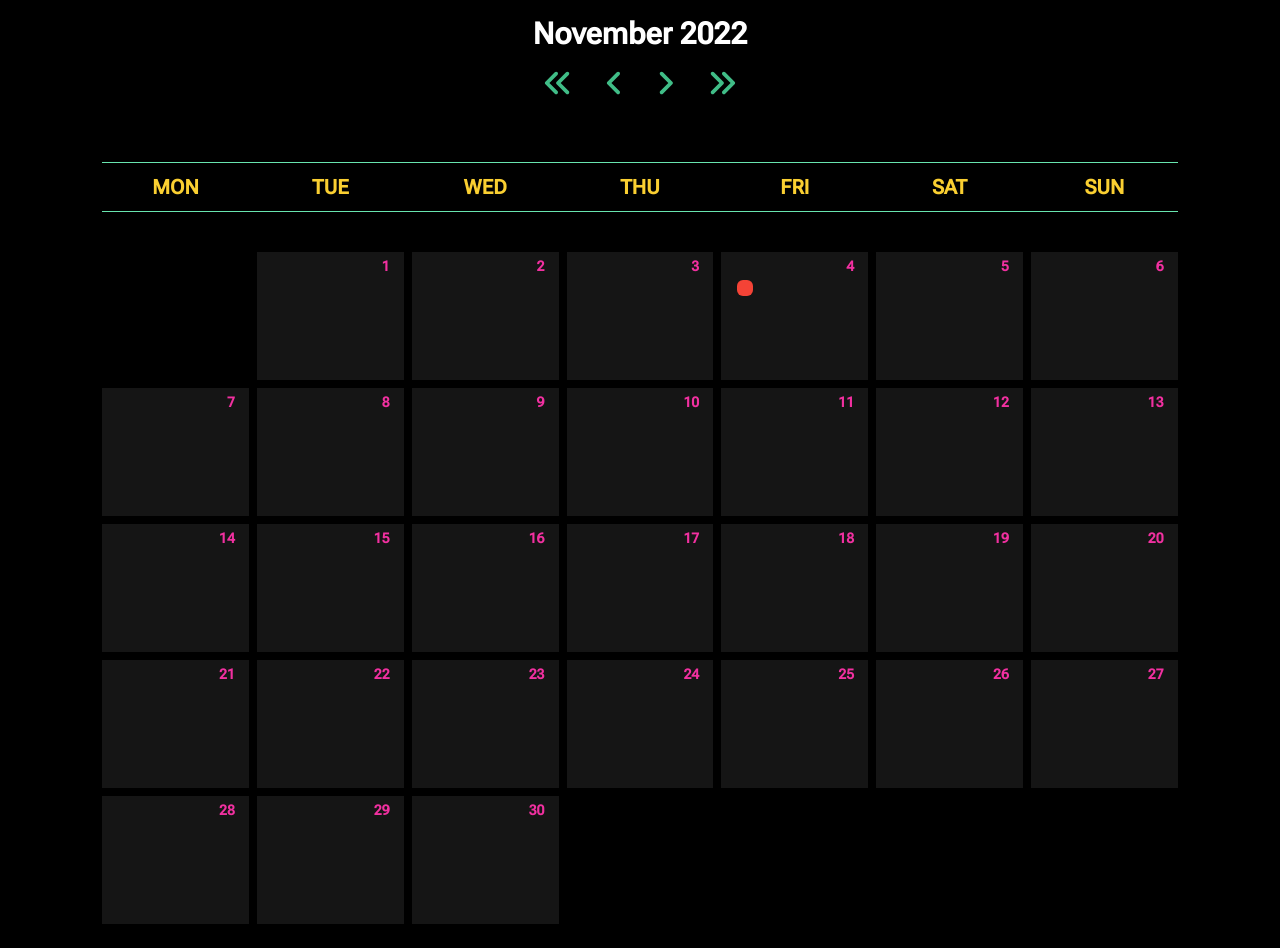
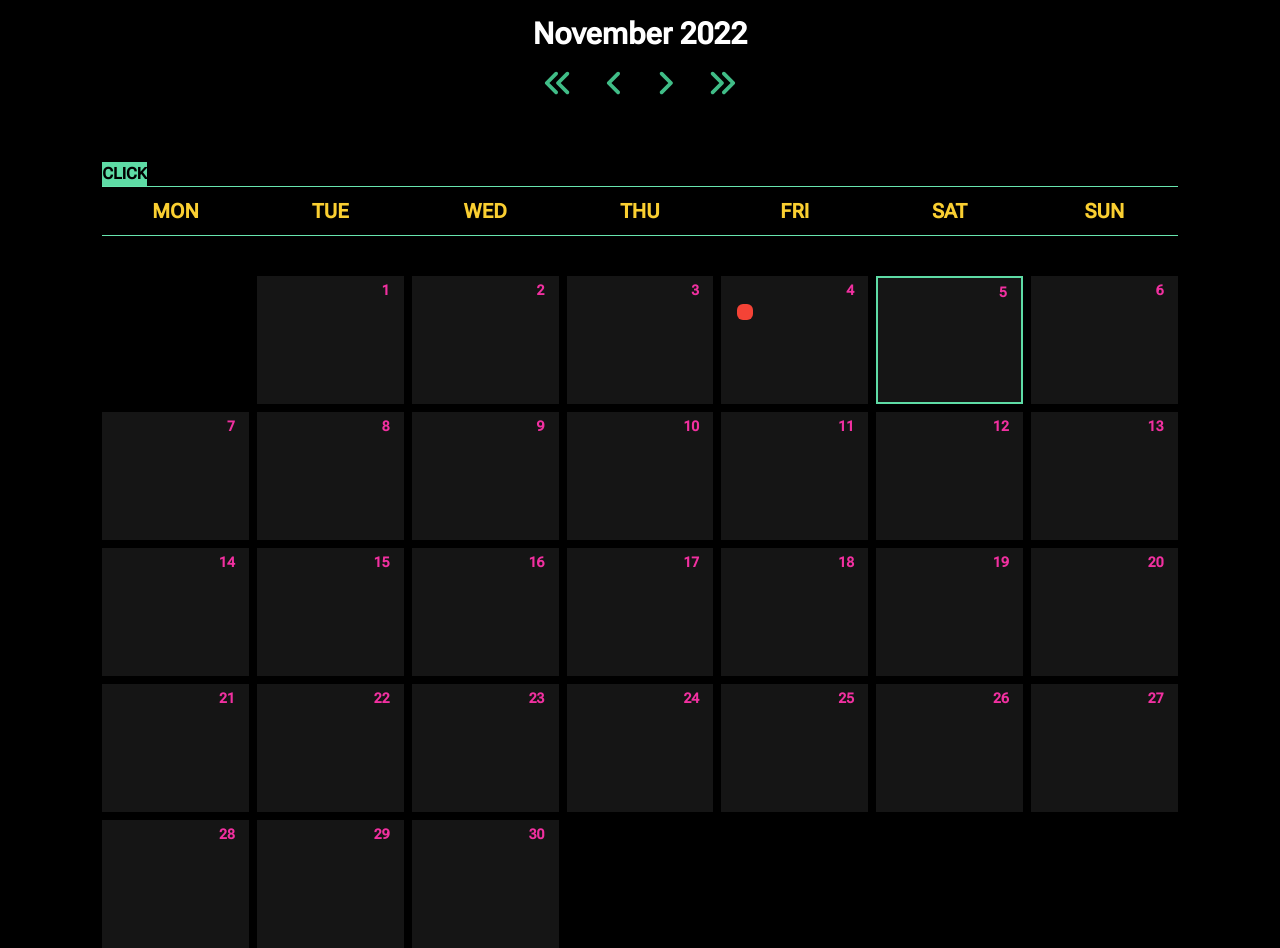
Before and after one commit to micTrb/synthwave-calendar, a React (Vite) app: page / in a window 1280 px wide. Before the commit the page ends 924 px from the top, so only its background shows below. Built offline with nearby package versions, Linux system fonts and the light colour scheme.

Commit message:
removed redux persist

```diff
--- a/package.json
+++ b/package.json
@@ -18,6 +18,7 @@
     "clsx": "^1.2.1",
     "date-fns": "^2.29.3",
     "framer-motion": "^7.6.7",
+    "immutable": "^4.1.0",
     "react": "^18.2.0",
     "react-dom": "^18.2.0",
     "react-redux": "^8.0.5",
--- a/src/components/Calendar.tsx
+++ b/src/components/Calendar.tsx
@@ -6,14 +6,15 @@ import { weekdays } from "../configs/Weekdays";
 import { Header } from "./Header";
 import { RootState } from "../store";
 import { useDispatch, useSelector } from "react-redux";
+import * as CalendarActions from "../redux/CalendarSlice";
 
 import { useNavigate } from "react-router-dom";
-import { selectDate } from "../redux/CalendarSlice";
 import RemindersGrid from "./RemindersGrid";
 import useCalendar from "../hooks/useCalendar";
 import { hasReminders } from "../utils/hasReminders";
 import useMediaQuery from "../hooks/useMediaQuery";
-import { isEqual, startOfDay } from "date-fns";
+import { isEqual, parseISO, startOfDay } from "date-fns";
+import { compareDates } from '../utils/compareDates';
 
 const Calendar: React.FC = () => {
   const navigate = useNavigate();
@@ -41,11 +42,16 @@ const Calendar: React.FC = () => {
     (state: RootState) => state.calendar.selectedDate
   );
 
+  const handleSelectDate: (date: Date) => void = (date: Date) => {
+    dispatch(CalendarActions.selectDate(date));
+  };
+
   return (
     <div className="mb-12">
       <Header value={currentDate} onChange={setCurrentDate} />
 
       <div className="my-12 mx-auto w-11/12">
+        <button className="bg-green-500" onClick={() => console.log(selectedDate)}>CLICK</button>
         <div
           className="grid grid-cols-7 sm:gap-2 gap-0 border-blue-400
         border-t border-b border-green-400 items-center justify-center text-center"
@@ -75,19 +81,17 @@ const Calendar: React.FC = () => {
 
             let hasRem = hasReminders(reminders, date);
 
-
             return (
               <Cell
                 key={day}
                 hasReminder={true}
-                onClick={() => dispatch(selectDate(date))}
-
+                onClick={() => handleSelectDate(date)}
                 className={clsx(
                   `items-center justify-center border-black-500 bg-black-300/40 hover:border-green-500
                 hover:border text-pink-400 cursor-pointer transition-all duration-400`,
                   {
                     "bg-black-300 border-green-500 border-2 hover:border-2":
-                      +selectedDate === +date,
+                      compareDates(selectedDate, date),
                   },
                   {
                     "overflow-auto": hasRem,
@@ -108,10 +112,11 @@ const Calendar: React.FC = () => {
                         `grid lg:grid-cols-6 md:grid-cols-4 grid-cols-2 gap-1 justify-end m-auto`
                       )}
                     >
-                      {lg ? <RemindersGrid reminders={reminders} date={date} /> : null}
+                      {lg ? (
+                        <RemindersGrid reminders={reminders} date={date} />
+                      ) : null}
                     </div>
                   ) : null}
-
                 </div>
               </Cell>
             );
--- a/src/components/RemindersGrid.tsx
+++ b/src/components/RemindersGrid.tsx
@@ -13,6 +13,7 @@ interface Props {
 
 const RemindersGrid: React.FC<Props> = ({ reminders, date }) => {
   let filteredReminders = reminders.filter((r) => isEqual(r.date, date));
+
 
   return (
     <>
--- a/src/main.tsx
+++ b/src/main.tsx
@@ -12,9 +12,7 @@ let persistor = persistStore(store);
 ReactDOM.createRoot(document.getElementById("root") as HTMLElement).render(
   <React.StrictMode>
     <Provider store={store}>
-      <PersistGate loading={null} persistor={persistor}>
-        <App />
-      </PersistGate>
+      <App />
     </Provider>
   </React.StrictMode>
 );
--- a/src/redux/CalendarSlice.tsx
+++ b/src/redux/CalendarSlice.tsx
@@ -2,6 +2,8 @@ import { createSlice } from "@reduxjs/toolkit";
 import type { PayloadAction } from "@reduxjs/toolkit";
 import { add, parseISO, startOfDay } from "date-fns";
 import { generateId } from "../utils/randomId";
+
+
 
 export interface CalendarState {
   selectedDate: Date;
@@ -15,7 +17,7 @@ export const calendarSlice = createSlice({
   name: "calendar",
   initialState,
   reducers: {
-    selectDate: (state, action) => {
+    selectDate: (state, action: PayloadAction<Date>) => {
       state.selectedDate = action.payload;
     },
   },
--- a/src/store.ts
+++ b/src/store.ts
@@ -1,22 +1,18 @@
-import { configureStore } from "@reduxjs/toolkit";
+
 import { rootReducer } from "./redux/rootReducer";
 import storage from 'redux-persist/lib/storage'
 import {combineReducers} from "redux";
 import { persistReducer } from 'redux-persist'
 import thunk from 'redux-thunk'
-
-const persistConfig = {
-  key: 'root',
-  storage: storage,
-  blacklist: []
-};
-
-const persistedReducer = persistReducer(persistConfig, rootReducer);
+import { configureStore } from "@reduxjs/toolkit";
 
 
 const store = configureStore({
-  reducer: persistedReducer,
-  middleware: [thunk]
+  reducer: rootReducer,
+  middleware: (getDefaultMiddleware) => getDefaultMiddleware(
+    {
+      serializableCheck: false
+    }),
 });
 
 export default store;
--- a/src/utils/compareDates.ts
+++ b/src/utils/compareDates.ts
@@ -1,4 +1,4 @@
-import { isEqual  } from "date-fns";
+import { isEqual, startOfDay  } from "date-fns";
 
 export function compareDates(dateLeft: Date, dateRight: Date): boolean {
 
@@ -10,9 +10,9 @@ export function compareDates(dateLeft: Date, dateRight: Date): boolean {
   const m2 = dateRight.getMonth();
   const y2 = dateRight.getFullYear();
 
-  const newDateLeft = new Date(y1, m1, d1);
-  const newDateRight = new Date(y2, m2, d2);
+  const newDateLeft = startOfDay(new Date(y1, m1, d1));
+  const newDateRight = startOfDay(new Date(y2, m2, d2));
 
 
-  return newDateLeft === newDateRight;
+  return isEqual(newDateLeft, newDateRight);
 }
--- a/src/utils/hasReminders.ts
+++ b/src/utils/hasReminders.ts
@@ -9,7 +9,9 @@ export const hasReminders = (
   date: Date
 ) => {
 
-  let hasReminder = reminders.some((reminder: Reminder) => +reminder.date === +date);
+
+
+  let hasReminder = reminders.some((reminder: Reminder) => isEqual(reminder.date, date));
 
   return hasReminder;
 };
```
Also changed, not shown: src/redux/rootReducer.ts (line endings or trailing spaces), 1 other file (tests, documents, lock files or other folders).
